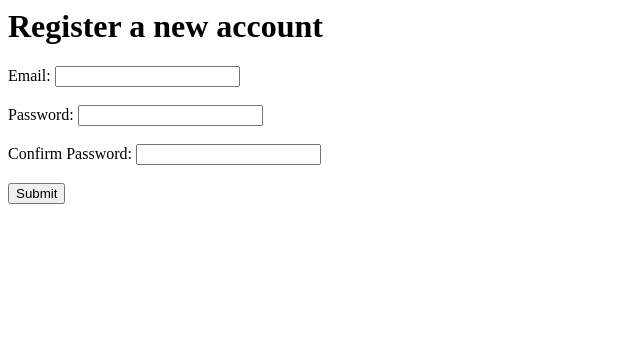
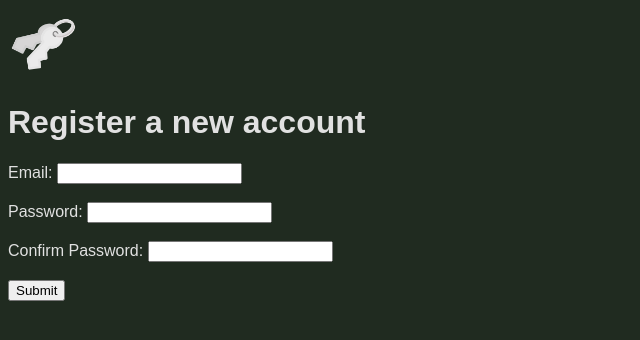
Before and after one commit to bps0075/E-CommerceDigitalGameKeys, a PHP site: page /RegistrationForm.php in a window 1280 px wide. Shown: the top 340 px of the page, without its empty margins (0-640 px from the left). Run offline with PHP 8.4, Linux system fonts and the light colour scheme; data that the repository does not hold is empty.

Commit message:
Update RegistrationForm.php
Update to add css style

```diff
--- a/RegistrationForm.php
+++ b/RegistrationForm.php
@@ -104,6 +104,8 @@ function show_form($errors = '') {
     }
 
     print<<<_HTML_
+    <link rel="stylesheet" type="text/css" href="css/style.css"></link>
+    <a href="index.php" style="text-decoration:none"><img src="key.png" style="width:70px;height:70px;margin-top:5px;"></a>
     <h1>Register a new account</h1>
     <form method="POST" action="$_SERVER[PHP_SELF]">
             <label for="email">Email:</label>
```
